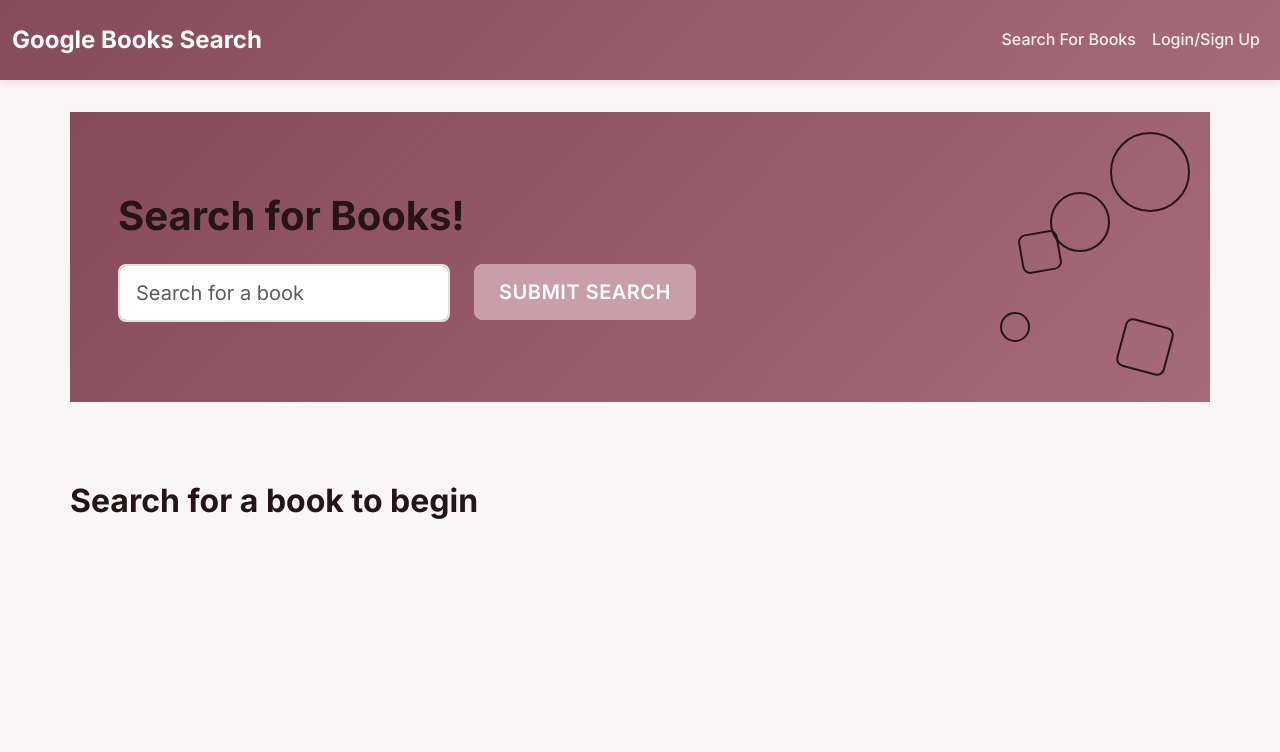
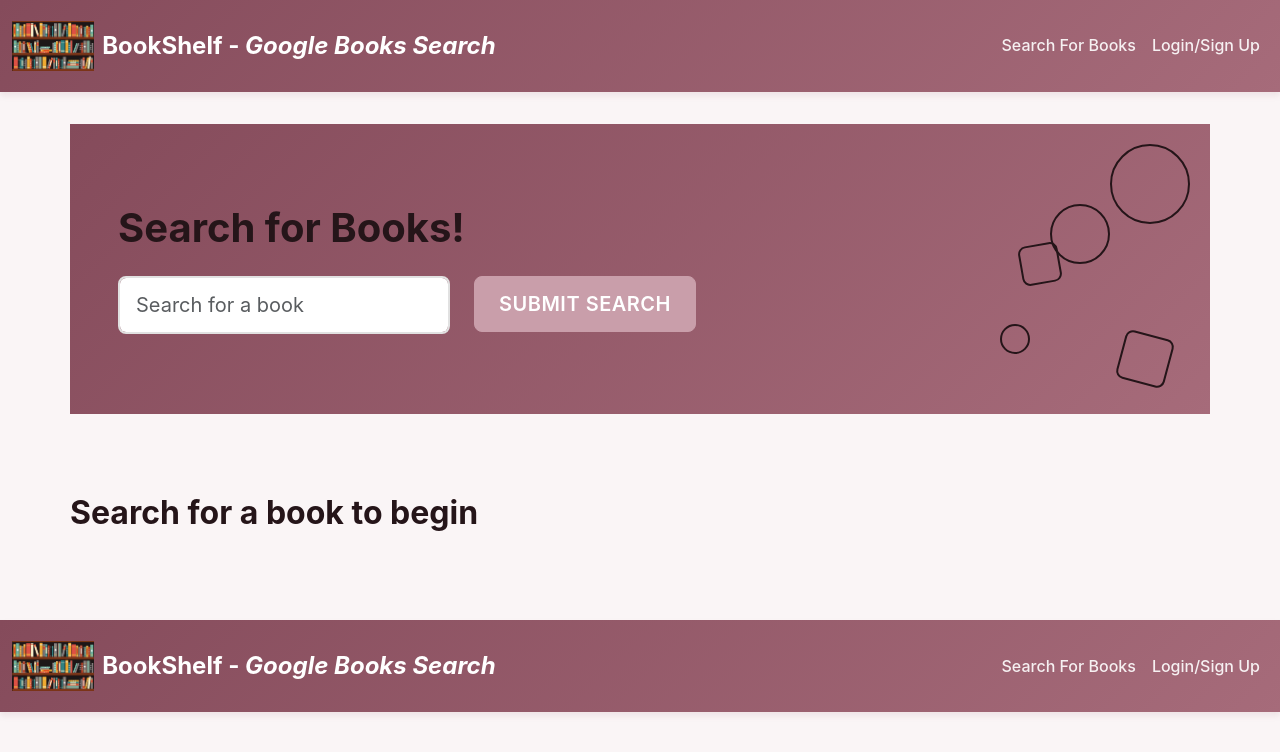
Before and after one commit to Muhsina-de/BookShelf, a React (Vite) app in the folder Develop/client/: page / in a window 1280 px wide. Shown: the top 752 px of the page. Built offline with nearby package versions, Linux system fonts and the light colour scheme.

Commit message:
testing logo on header and removed 02challenge folder

```diff
--- a/Develop/client/src/App.tsx
+++ b/Develop/client/src/App.tsx
@@ -1,27 +1,25 @@
-import { ApolloProvider } from '@apollo/client';
+import './App.css';
+import {
+  ApolloClient,
+  InMemoryCache,
+  ApolloProvider,
+  createHttpLink,
+} from '@apollo/client';
+import { setContext } from '@apollo/client/link/context';
 import { Outlet } from 'react-router-dom';
-import { Container } from 'react-bootstrap';
-import { ApolloClient, InMemoryCache, createHttpLink } from '@apollo/client';
-import { setContext } from '@apollo/client/link/context';
 
 import Navbar from './components/Navbar';
-import Auth from './utils/auth';
-
-// Import the Inter font
-import '@fontsource/inter/400.css';
-import '@fontsource/inter/500.css';
-import '@fontsource/inter/600.css';
-import '@fontsource/inter/700.css';
-
-// Import styles
-import './App.css';
 
 const httpLink = createHttpLink({
   uri: 'http://localhost:3001/graphql',
+  credentials: 'same-origin'
 });
 
-const authLink = setContext((_, { headers }) => {
-  const token = Auth.getToken();
+// Construct request middleware that will attach the JWT token to every request as an `authorization` header
+const authLink = setContext((_, { headers }: { headers?: Record<string, string> }) => {
+  // get the authentication token from local storage if it exists
+  const token = localStorage.getItem('id_token');
+  // return the headers to the context so httpLink can read them
   return {
     headers: {
       ...headers,
@@ -31,6 +29,7 @@
 });
 
 const client = new ApolloClient({
+  // Set up our client to execute the `authLink` middleware prior to making the request to our GraphQL API
   link: authLink.concat(httpLink),
   cache: new InMemoryCache(),
   defaultOptions: {
@@ -43,11 +42,12 @@
 function App() {
   return (
     <ApolloProvider client={client}>
-      <div className="app">
+      <div className="flex-column justify-flex-start min-100-vh">
         <Navbar />
-        <Container className="main-content">
+        <div className="container">
           <Outlet />
-        </Container>
+        </div>
+        <Navbar />
       </div>
     </ApolloProvider>
   );
--- a/Develop/client/src/components/Navbar.tsx
+++ b/Develop/client/src/components/Navbar.tsx
@@ -3,7 +3,7 @@
 import { Navbar, Nav, Container, Modal, Tab } from 'react-bootstrap';
 import SignUpForm from './SignupForm';
 import LoginForm from './LoginForm';
-
+import bookshelf from '../assets/bookshelf.png';
 import Auth from '../utils/auth';
 
 const AppNavbar = () => {
@@ -14,8 +14,14 @@
     <>
       <Navbar bg='dark' variant='dark' expand='lg'>
         <Container fluid>
-          <Navbar.Brand as={Link} to='/'>
-            Google Books Search
+        <Navbar.Brand as={Link} to='/' className='d-flex align-items-center'>
+            <img
+              src={bookshelf} // <- Change this to your actual image path
+
+              height='50'
+              className='me-2'
+            />
+            <span>BookShelf - <em>Google Books Search</em></span>
           </Navbar.Brand>
           <Navbar.Toggle aria-controls='navbar' />
           <Navbar.Collapse id='navbar' className='d-flex flex-row-reverse'>
```
Also changed, not shown: Develop/client/src/assets/bookshelf.png (added), 1 other file (tests, documents, lock files or other folders).
